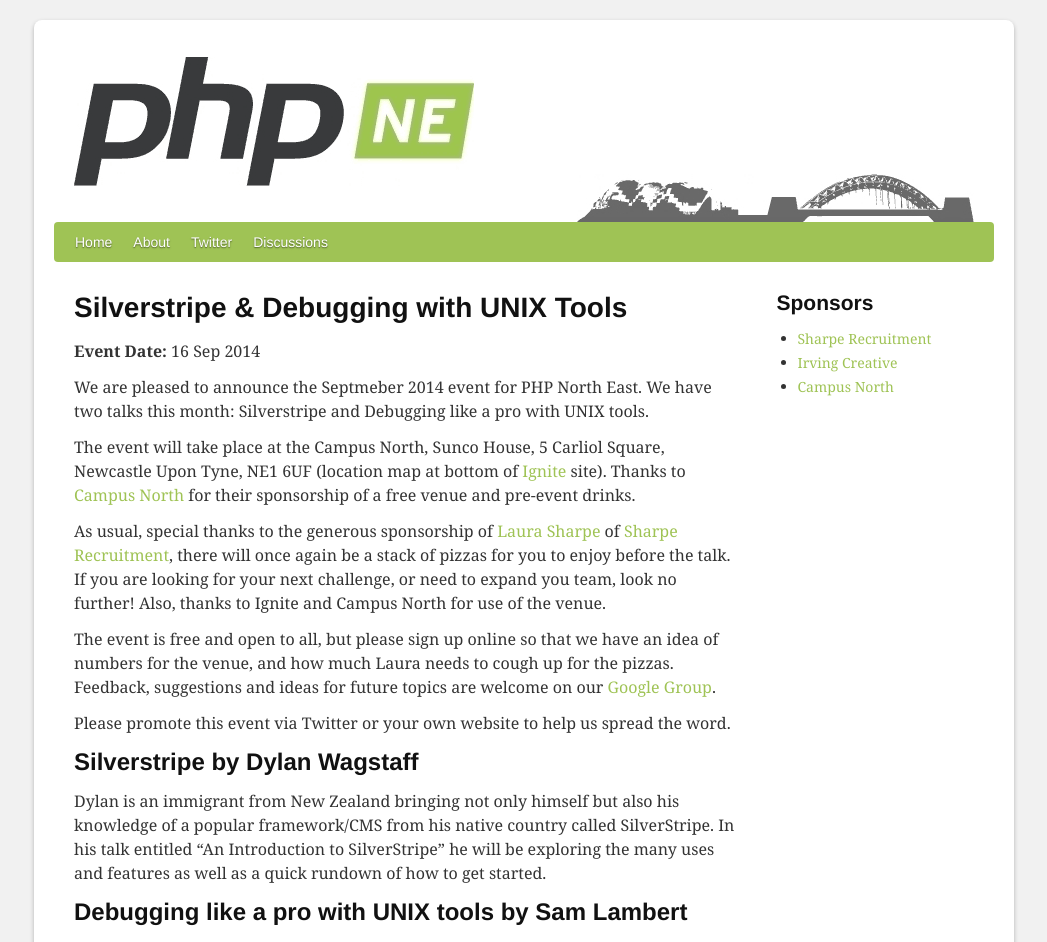
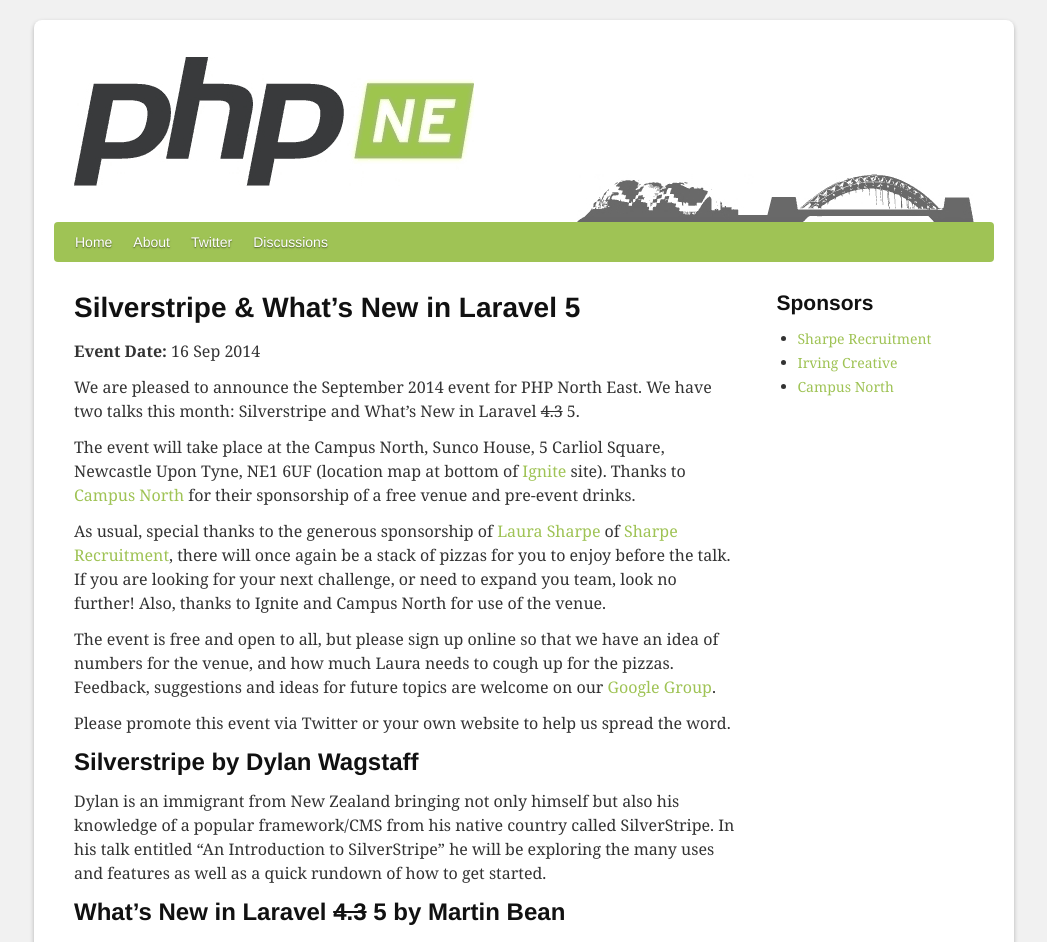
Before and after one commit to phpne/phpne.github.io, a Jekyll site: the page built from _posts/2014-09-16-silverstripe-and-whats-new-in-laravel-5.md, in a window 1280 px wide. Shown: the top 942 px of the page, without its empty margins (116-1163 px from the left). Built offline with Jekyll 4.4.1, drawn with Linux system fonts in a browser that asks for light colours; comment, search, counter and statistics services are not loaded; some of the changed text lies outside the part shown.

Commit message:
Updated September 2014 event description

```diff
--- a/_posts/2014-09-16-silverstripe-and-debugging-with-unix-tools.md
+++ b/_posts/2014-09-16-silverstripe-and-whats-new-in-laravel-5.md
@@ -1,10 +1,10 @@
 ---
 layout: post
-title: "Silverstripe &amp; Debugging with UNIX Tools"
+title: "Silverstripe &amp; What’s New in Laravel 5"
 date: 2014-09-16
 eventbrite_id: 13021137573
 ---
-We are pleased to announce the Septmeber 2014 event for PHP North East. We have two talks this month: Silverstripe and Debugging like a pro with UNIX tools.
+We are pleased to announce the September 2014 event for PHP North East. We have two talks this month: Silverstripe and What’s New in Laravel <del>4.3</del> <ins>5</ins>.
 
 The event will take place at the Campus North, Sunco House, 5 Carliol Square, Newcastle Upon Tyne, NE1 6UF (location map at bottom of [Ignite](http://ignite100.com/#contact) site). Thanks to [Campus North](http://campusnorth.co.uk/) for their sponsorship of a free venue and pre-event drinks.
 
@@ -18,8 +18,8 @@
 
 Dylan is an immigrant from New Zealand bringing not only himself but also his knowledge of a popular framework/CMS from his native country called SilverStripe. In his talk entitled “An Introduction to SilverStripe” he will be exploring the many uses and features as well as a quick rundown of how to get started.
 
-## Debugging like a pro with UNIX tools by Sam Lambert
+## What’s New in Laravel <del>4.3</del> <ins>5</ins> by Martin Bean
 
-When applications go wrong and don’t do what they are supposed to, most people normally just check the server logs and failing that reboot the server. There is however another way… and this month Sam’s talk is going teach us with his talk “Debugging like a Pro with UNIX tools”.
+Laravel 5 (formerly known as Laravel 4.3) is coming in November with some fundamental changes. So what are they? Martin Bean will walk us through them.
 
 After the event, we will go to the pub round the corner for some informal discussions and some refreshing beverages.
--- a/css/style.css
+++ b/css/style.css
@@ -74,6 +74,13 @@
 }
 ul li {
     list-style: disc;
+}
+
+del {
+    text-decoration: line-through;
+}
+ins {
+    text-decoration: none;
 }
 
 a {
```
